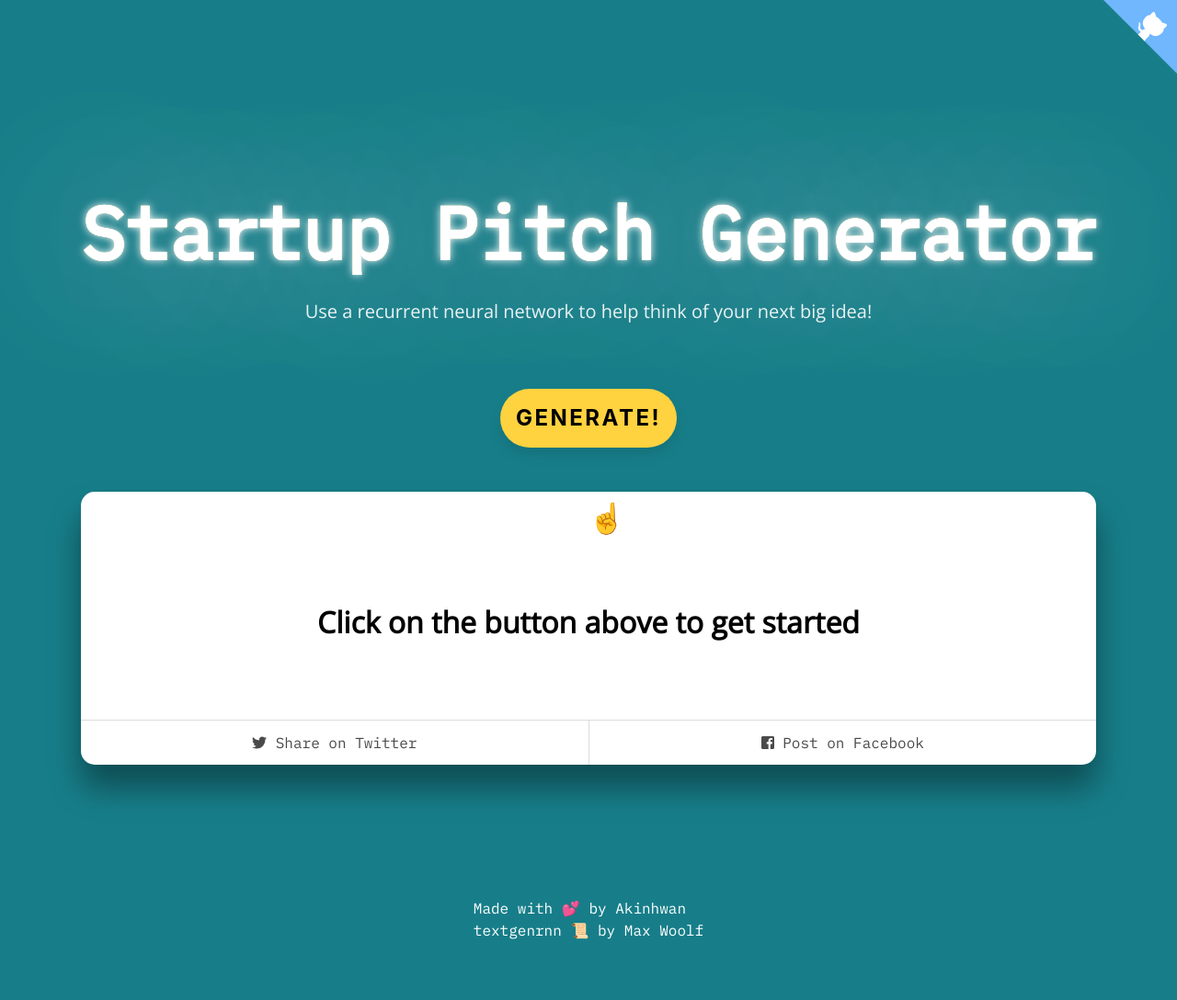
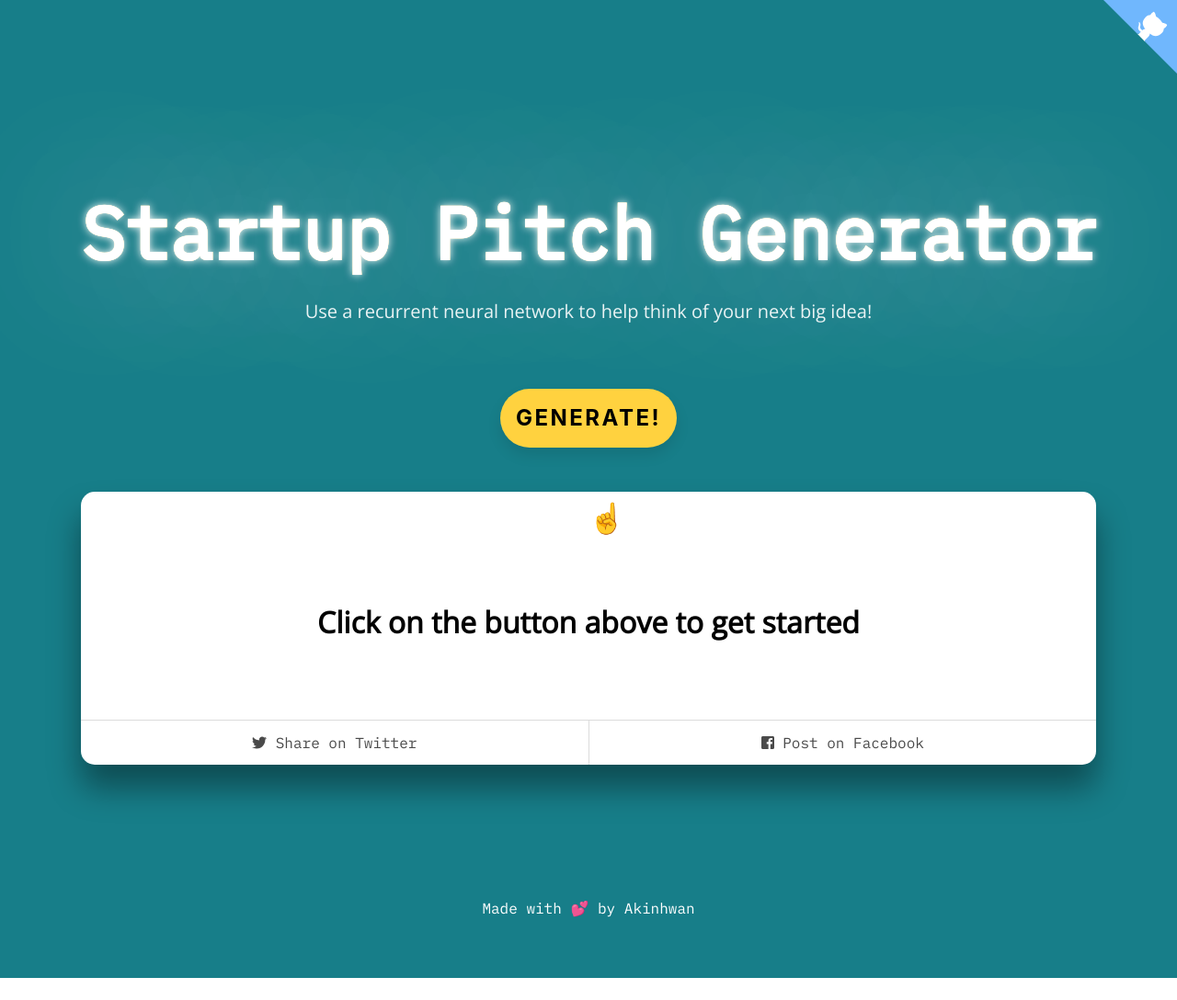
Before and after one commit to akinhwan/Startup-Pitch-Generator, a website: page index.html in a window 1280 px wide. Shown: the whole page at 92% size. After the commit the page ends 1064 px from the top, so only its background shows below. Drawn offline with nearby package versions, Linux system fonts and the light colour scheme.

Commit message:
footer links

```diff
--- a/index.html
+++ b/index.html
@@ -144,9 +144,6 @@
         <a class="footer-links" href="https://www.akinhwan.site"
           >Made with 💕 by Akinhwan</a
         ><br />
-        <a class="footer-links" href="https://minimaxir.com/"
-          >textgenrnn 📜 by Max Woolf</a
-        >
       </div>
     </section>
     <script src="./main.js"></script>
```
